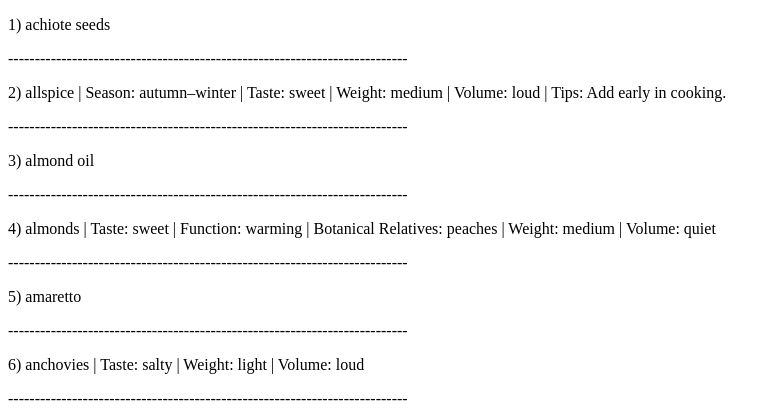
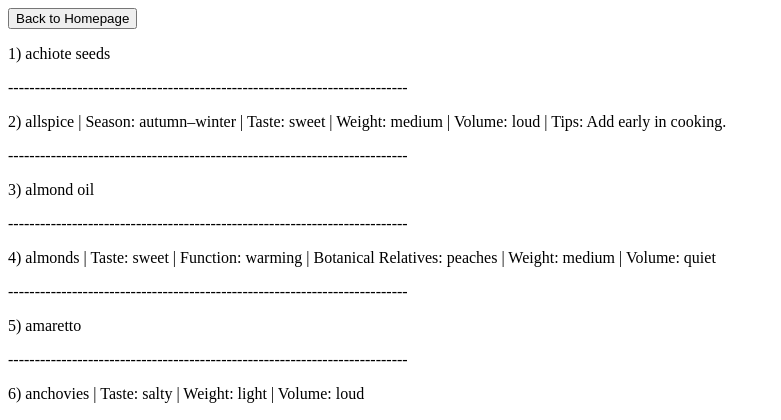
Before and after one commit to henrydaleywhite/kunopa, a Flask app: page /ingredient_info in a window 1280 px wide. Shown: the top 420 px of the page, without its empty margins (0-781 px from the left). Run offline with Flask 2, Linux system fonts and the light colour scheme; data comes from the database, SQL or seed files in the repository.

Commit message:
add a 'back to homepage' button and fix session clearing

```diff
--- a/run/src/controllers/controller.py
+++ b/run/src/controllers/controller.py
@@ -10,11 +10,7 @@
     if request.method == 'GET':
         clear_results()
         to_del = []
-        for key in session.keys():
-            to_del.append(key)
-        if to_del:
-            for item in to_del:
-                del session[item]
+        session.clear()
         return render_template('index.html')
     elif request.method == 'POST':
         if request.form['button'] == 'Full Application':
@@ -59,6 +55,8 @@
             session['api_ingred'] = get_selected_ingredient_list()
             session['num_results'] = 2
             return redirect(url_for('main.search_results'))
+        elif request.form['button'] == 'Back to Homepage':
+            return redirect(url_for('main.frontpage'))
         else:
             child_pk = request.form['button'].split()[1]
             session.pop('pk', None)
@@ -72,30 +70,41 @@
         # return session['app_use']
         return render_template('api_input.html')
     elif request.method == 'POST':
-        ingredient_inputs = ['ing_1', 'ing_2', 'ing_3', 'ing_4', 'ing_5']
-        search_terms = []
-        session['num_results'] = request.form['num_results']
-        for item in ingredient_inputs:
-            if request.form[item] != "":
-                search_terms.append(request.form[item])
-        session['api_ingred'] = format_ingred_list(search_terms)
-        return redirect(url_for('main.search_results'))
+        if request.form['button'] == 'Back to Homepage':
+            return redirect(url_for('main.frontpage'))
+        else:
+            ingredient_inputs = ['ing_1', 'ing_2', 'ing_3', 'ing_4', 'ing_5']
+            search_terms = []
+            session['num_results'] = request.form['num_results']
+            for item in ingredient_inputs:
+                if request.form[item] != "":
+                    search_terms.append(request.form[item])
+            session['api_ingred'] = format_ingred_list(search_terms)
+            return redirect(url_for('main.search_results'))
 
 
 @controller.route('/ingredient_info', methods=['GET','POST'])
 def ingredient_info():
-    ingredients = get_base_ingredient_list()
-    return render_template('ingredient_info.html', ingredients=ingredients)
+    if request.method == 'GET':
+        ingredients = get_base_ingredient_list()
+        return render_template('ingredient_info.html', ingredients=ingredients)
+    else:
+        if request.form['button'] == 'Back to Homepage':
+            return redirect(url_for('main.frontpage'))
 
 
 @controller.route('/results', methods=['GET','POST'])
 def search_results():
-    results_list = api_call(session['api_key'], session['api_ingred'], session['num_results'])
-    print(results_list)
-    return render_template('results.html', result=results_list)
-    # TODO parse resulting json to work with JINJA in an html file
-    return "endpoint"
-    # print_str = ""
-    # for element in session['api_ingred']:
-    #     print_str += element + ", "
-    # return print_str
+    if request.method == 'GET':
+        results_list = api_call(session['api_key'], session['api_ingred'], session['num_results'])
+        print(results_list)
+        return render_template('results.html', result=results_list)
+        # TODO parse resulting json to work with JINJA in an html file
+        # return "endpoint"
+        # print_str = ""
+        # for element in session['api_ingred']:
+        #     print_str += element + ", "
+        # return print_str
+    else:
+        if request.form['button'] == 'Back to Homepage':
+            return redirect(url_for('main.frontpage'))
--- a/run/src/models/model.py
+++ b/run/src/models/model.py
@@ -4,8 +4,6 @@
 
 # dictionary that will be used to store ingredient pairing info
 ingredient_weightings = {}
-# list that will store the pk of ingredients on
-# the parent table that have been already selected
 selected_ingredient_pks = []
 api_input = []
 ingredient_number = 1
@@ -15,13 +13,18 @@
 
 def clear_results():
     """reset all variables to initial values"""
+    global ingredient_weightings
+    global selected_ingredient_pks
+    global api_input
+    global ingredient_number
+    global full_selection_lookup
+    global full_selection
     ingredient_weightings = {}
     selected_ingredient_pks = []
     api_input = []
     ingredient_number = 1
     full_selection_lookup = {}
     full_selection = []
-
 
 def populate_full_selection():
     """function to create a dictionary of all possible
--- a/run/src/templates/api_input.html
+++ b/run/src/templates/api_input.html
@@ -1,7 +1,9 @@
 {% extends "structure.html" %}
 
 {% block viewport %}
-
+<form action="/api_input" method="post">
+    <input name="button" type="submit" value="Back to Homepage">
+</form>
 <div>
     <form action="/api_input" method="post">
         <input type="text" name="ing_1" placeholder="Input an ingredient...">
--- a/run/src/templates/ingredient_info.html
+++ b/run/src/templates/ingredient_info.html
@@ -1,7 +1,9 @@
 {% extends "structure.html" %}
 
 {% block viewport %}
-
+<form action="/ingredient_info" method="post">
+    <input name="button" type="submit" value="Back to Homepage">
+</form>
 <div>
     {% for ingredient in ingredients %}
         <p>{{ingredient}}</p>
--- a/run/src/templates/ingredient_selection.html
+++ b/run/src/templates/ingredient_selection.html
@@ -1,6 +1,9 @@
 {% extends "structure.html" %}
 
 {% block viewport %}
+<form action="/ingredient_selection" method="post">
+    <input name="button" type="submit" value="Back to Homepage">
+</form>
 <p>{{cur}}</p>
 <form action="/ingredient_selection" method="post">
     {% if app_use == "full" and num > 1 %}
--- a/run/src/templates/results.html
+++ b/run/src/templates/results.html
@@ -1,6 +1,9 @@
 {% extends "structure.html" %}
 
 {% block viewport %}
+<form action="/results" method="post">
+    <input name="button" type="submit" value="Back to Homepage">
+</form>
 <p>---------------------------------------------------------------------------</p>
     {% for item in result %}
         <p>{{item}}</p>
```
